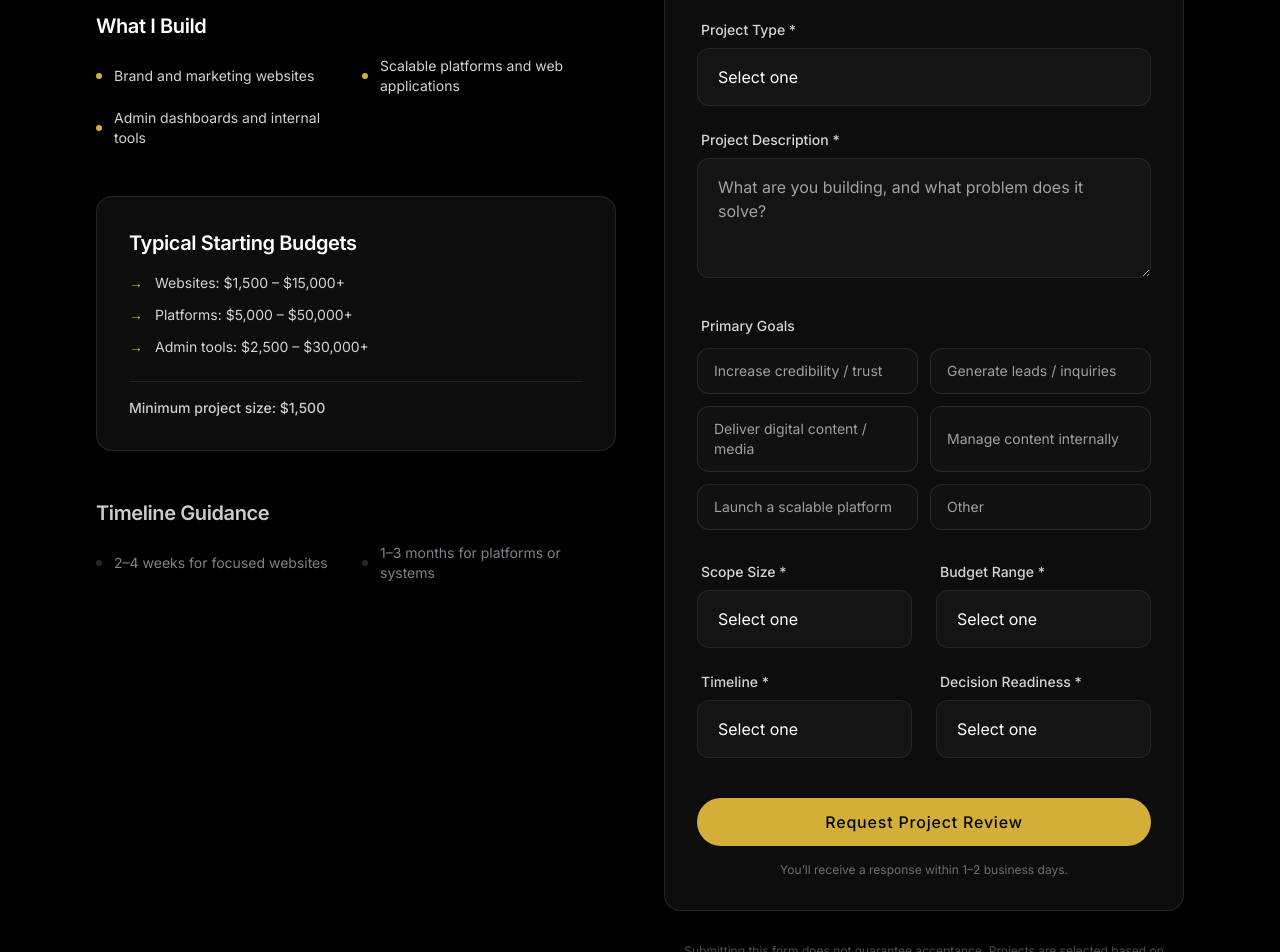
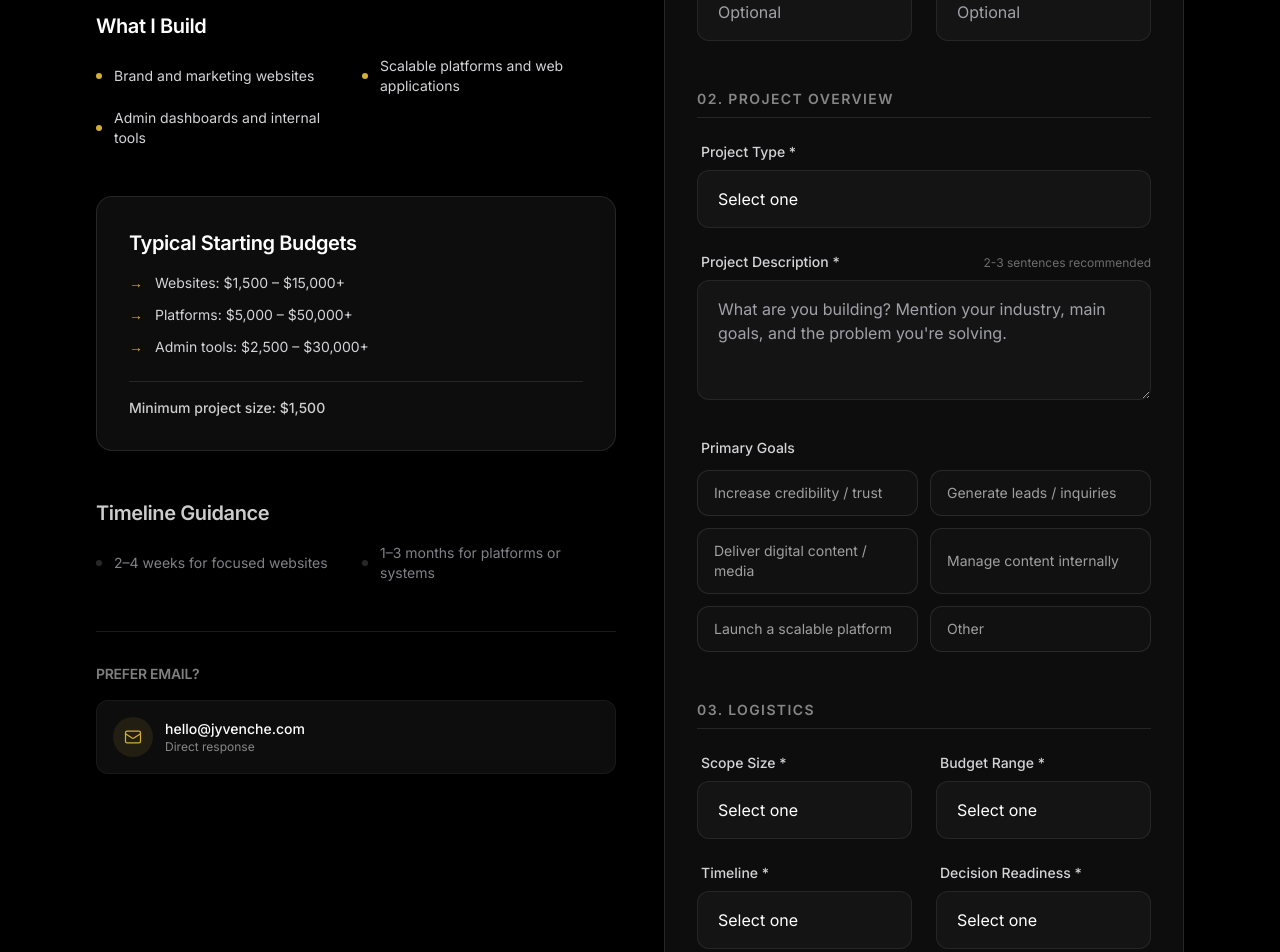
Before and after one commit to Jeany40/jyvenche, a Next.js app: page /start-project in a window 1280 px wide. Shown: the part 1040-1992 px from the top of the page. Built offline with nearby package versions, Linux system fonts and the light colour scheme.

Commit message:
feat: Enhance conversion and content depth
- Start Project: Improved form UX with grouping, hints, and expectations
- Contact: Added direct email options to sidebar and payment page
- Social Proof: Added support for Outcome stats and quotes in case studies
- SEO: Added Vercel Analytics

```diff
--- a/app/layout.tsx
+++ b/app/layout.tsx
@@ -10,6 +10,7 @@ import { Inter } from 'next/font/google'
 import './globals.css'
 import Navbar from '@/components/layout/Navbar'
 import Footer from '@/components/layout/Footer'
+import { Analytics } from '@vercel/analytics/react'
 
 // Initialize Inter font with Latin subset
 const inter = Inter({
@@ -104,6 +105,7 @@ export default function RootLayout({
                     brand="Jyvenche"
                     links={footerLinks}
                 />
+                <Analytics />
             </body>
         </html>
     )
--- a/app/pay/page.tsx
+++ b/app/pay/page.tsx
@@ -48,7 +48,7 @@ export default function PayInvoicePage() {
                 </div>
 
                 {/* Pay button */}
-                <div className="mt-10">
+                <div className="mt-10 flex flex-col items-start gap-8">
                     {hasPayLink ? (
                         <Link
                             href={STRIPE_PAY_LINK_URL}
@@ -63,6 +63,13 @@ export default function PayInvoicePage() {
                             Payment link is not configured. Request an invoice link by email.
                         </p>
                     )}
+
+                    <div className="flex items-center gap-3 text-sm text-white/50">
+                        <svg className="w-4 h-4" fill="none" viewBox="0 0 24 24" stroke="currentColor">
+                            <path strokeLinecap="round" strokeLinejoin="round" strokeWidth={1.5} d="M8.228 9c.549-1.165 2.03-2 3.772-2 2.21 0 4 1.343 4 3 0 1.4-1.278 2.575-3.006 2.907-.542.104-.994.54-.994 1.093m0 3h.01M21 12a9 9 0 11-18 0 9 9 0 0118 0z" />
+                        </svg>
+                        <span>Need help? <a href="mailto:hello@jyvenche.com" className="text-white hover:underline">hello@jyvenche.com</a></span>
+                    </div>
                 </div>
             </Container>
         </main>
--- a/app/start-project/page.tsx
+++ b/app/start-project/page.tsx
@@ -93,6 +93,22 @@ export default function StartProjectPage() {
                                 ))}
                             </ul>
                         </section>
+
+                        {/* Direct Contact */}
+                        <section className="pt-8 border-t border-white/10">
+                            <h2 className="text-sm font-semibold tracking-tight text-white/50 uppercase mb-4">Prefer email?</h2>
+                            <a href="mailto:hello@jyvenche.com" className="group flex items-center gap-3 p-4 rounded-xl bg-white/5 hover:bg-white/10 transition-colors border border-white/5 hover:border-white/20">
+                                <div className="w-10 h-10 rounded-full bg-accent/10 flex items-center justify-center text-accent group-hover:scale-110 transition-transform">
+                                    <svg className="w-5 h-5" fill="none" viewBox="0 0 24 24" stroke="currentColor">
+                                        <path strokeLinecap="round" strokeLinejoin="round" strokeWidth={1.5} d="M3 8l7.89 5.26a2 2 0 002.22 0L21 8M5 19h14a2 2 0 002-2V7a2 2 0 00-2-2H5a2 2 0 00-2 2v10a2 2 0 002 2z" />
+                                    </svg>
+                                </div>
+                                <div>
+                                    <div className="text-sm font-medium text-white">hello@jyvenche.com</div>
+                                    <div className="text-xs text-white/50">Direct response</div>
+                                </div>
+                            </a>
+                        </section>
                     </aside>
 
                     {/* Right: form + helper copy */}
--- a/app/work/[slug]/page.tsx
+++ b/app/work/[slug]/page.tsx
@@ -44,10 +44,55 @@ function renderSection(section: CaseStudySection, index: number) {
     const isEven = index % 2 === 0
 
     switch (section.type) {
+        case 'outcome':
+            return (
+                <section key={index} className="py-12 border-t border-white/10">
+                    <div className="grid grid-cols-1 lg:grid-cols-2 gap-12 items-start">
+                        <div>
+                            <h2 className="text-sm font-semibold text-white uppercase tracking-wider mb-6">
+                                {section.title}
+                            </h2>
+                            <p className="text-white/70 leading-relaxed text-lg whitespace-pre-line">
+                                {section.body}
+                            </p>
+
+                            {/* Optional Stat */}
+                            {section.stat && (
+                                <div className="mt-8 pt-8 border-t border-white/10">
+                                    <div className="text-4xl font-serif text-accent mb-2">
+                                        {section.stat.value}
+                                    </div>
+                                    <div className="text-sm text-white/50 uppercase tracking-wider">
+                                        {section.stat.label}
+                                    </div>
+                                </div>
+                            )}
+                        </div>
+
+                        {/* Optional Quote */}
+                        {section.quote && (
+                            <div className="bg-white/[0.03] p-8 rounded-2xl border border-white/10 relative mt-4 lg:mt-0">
+                                <span className="absolute -top-4 -left-2 text-6xl text-accent/20 font-serif">“</span>
+                                <blockquote className="relative z-10 text-xl font-serif leading-relaxed text-white/90">
+                                    {section.quote}
+                                </blockquote>
+                                <div className="mt-6 flex items-center gap-3">
+                                    <div className="w-8 h-8 rounded-full bg-accent/20 flex items-center justify-center text-accent text-xs font-bold">
+                                        FD
+                                    </div>
+                                    <div className="text-xs uppercase tracking-wider text-white/50">
+                                        Fondamantal
+                                    </div>
+                                </div>
+                            </div>
+                        )}
+                    </div>
+                </section>
+            )
+
         case 'overview':
         case 'problem':
         case 'solution':
-        case 'outcome':
         case 'takeaway':
             return (
                 <section key={index} className="py-12 border-t border-white/10">
--- a/components/forms/StartProjectForm.tsx
+++ b/components/forms/StartProjectForm.tsx
@@ -130,6 +130,12 @@ export default function StartProjectForm({ successHeadline, successBody }: Start
 
     return (
         <form onSubmit={handleSubmit} className="glass-card">
+            {/* Contact Section */}
+            <div>
+                <h3 className="text-sm font-semibold uppercase tracking-wider text-white/50 mb-6 border-b border-white/10 pb-2">
+                    01. Contact Details
+                </h3>
+
                 {/* Honeypot field - hidden from users, visible to bots */}
                 <div
                     className="absolute left-[-9999px] opacity-0 pointer-events-none"
@@ -215,8 +221,15 @@ export default function StartProjectForm({ successHeadline, successBody }: Start
                         />
                     </div>
                 </div>
+            </div>
 
-            <div className="mt-8">
+            {/* Project Section */}
+            <div className="mt-12">
+                <h3 className="text-sm font-semibold uppercase tracking-wider text-white/50 mb-6 border-b border-white/10 pb-2">
+                    02. Project Overview
+                </h3>
+
+                <div>
                     <label htmlFor="projectType" className="input-label">Project Type *</label>
                     <select
                         id="projectType"
@@ -242,14 +255,17 @@ export default function StartProjectForm({ successHeadline, successBody }: Start
                     ) : null}
 
                     <div className="mt-6">
-                    <label htmlFor="projectDescription" className="input-label">Project Description *</label>
+                        <div className="flex justify-between items-baseline mb-2">
+                            <label htmlFor="projectDescription" className="input-label mb-0">Project Description *</label>
+                            <span className="text-xs text-white/40">2-3 sentences recommended</span>
+                        </div>
                         <textarea
                             id="projectDescription"
                             name="projectDescription"
                             value={data.projectDescription}
                             onChange={handleChange}
                             className="input-field min-h-[120px]"
-                        placeholder="What are you building, and what problem does it solve?"
+                            placeholder="What are you building? Mention your industry, main goals, and the problem you're solving."
                             aria-required="true"
                             aria-invalid={!!errors.projectDescription}
                             aria-describedby={errors.projectDescription ? "projectDescription-error" : undefined}
@@ -283,8 +299,15 @@ export default function StartProjectForm({ successHeadline, successBody }: Start
                         })}
                     </div>
                 </div>
+            </div>
 
-            <div className="mt-8 grid grid-cols-1 sm:grid-cols-2 gap-6">
+            {/* Logistics Section */}
+            <div className="mt-12">
+                <h3 className="text-sm font-semibold uppercase tracking-wider text-white/50 mb-6 border-b border-white/10 pb-2">
+                    03. Logistics
+                </h3>
+
+                <div className="grid grid-cols-1 sm:grid-cols-2 gap-6">
                     <div>
                         <label htmlFor="scopeSize" className="input-label">Scope Size *</label>
                         <select
@@ -385,25 +408,27 @@ export default function StartProjectForm({ successHeadline, successBody }: Start
                         ) : null}
                     </div>
                 </div>
+            </div>
 
             {globalError ? (
-                <div className="mt-6 rounded-xl border border-red-500/30 bg-red-500/5 p-4 text-sm text-red-400/90 font-medium animate-fade-in flex items-center gap-3">
+                <div className="mt-8 rounded-xl border border-red-500/30 bg-red-500/5 p-4 text-sm text-red-400/90 font-medium animate-fade-in flex items-center gap-3">
                     <span className="flex-shrink-0 w-1.5 h-1.5 rounded-full bg-red-500 animate-pulse" />
                     {globalError}
                 </div>
             ) : null}
 
+            <div className="mt-10 border-t border-white/10 pt-8">
                 <button
                     type="submit"
                     disabled={isSubmitting}
-                className="mt-10 w-full btn-primary"
+                    className="w-full btn-primary"
                 >
                     {isSubmitting ? "Submitting..." : "Request Project Review"}
                 </button>
-
                 <p className="mt-4 text-xs text-center text-white/40">
-                You’ll receive a response within 1–2 business days.
+                    If accepted, you’ll receive a proposal + invoice + agreement within 24 hours.
                 </p>
+            </div>
         </form>
     );
 }
--- a/package.json
+++ b/package.json
@@ -10,6 +10,7 @@
   },
   "dependencies": {
     "@heroicons/react": "^2.2.0",
+    "@vercel/analytics": "^1.6.1",
     "next": "^14.2.0",
     "react": "^18.2.0",
     "react-dom": "^18.2.0",
--- a/types/content.ts
+++ b/types/content.ts
@@ -34,7 +34,8 @@ export type CaseStudyLinkMap = {
 };
 
 export type CaseStudySection =
-    | { type: "overview" | "problem" | "solution" | "outcome" | "takeaway"; title: string; body: string }
+    | { type: "overview" | "problem" | "solution" | "takeaway"; title: string; body: string }
+    | { type: "outcome"; title: string; body: string; quote?: string; stat?: { value: string; label: string } }
     | { type: "features" | "stack"; title: string; bullets: string[] };
 
 export type CaseStudyCta = {
```
Also changed, not shown: content/case-studies/fondamantal.json (+6 -1 lines), 2 other files (tests, documents, lock files or other folders). Lines whose indentation alone changed are shown as unchanged.
